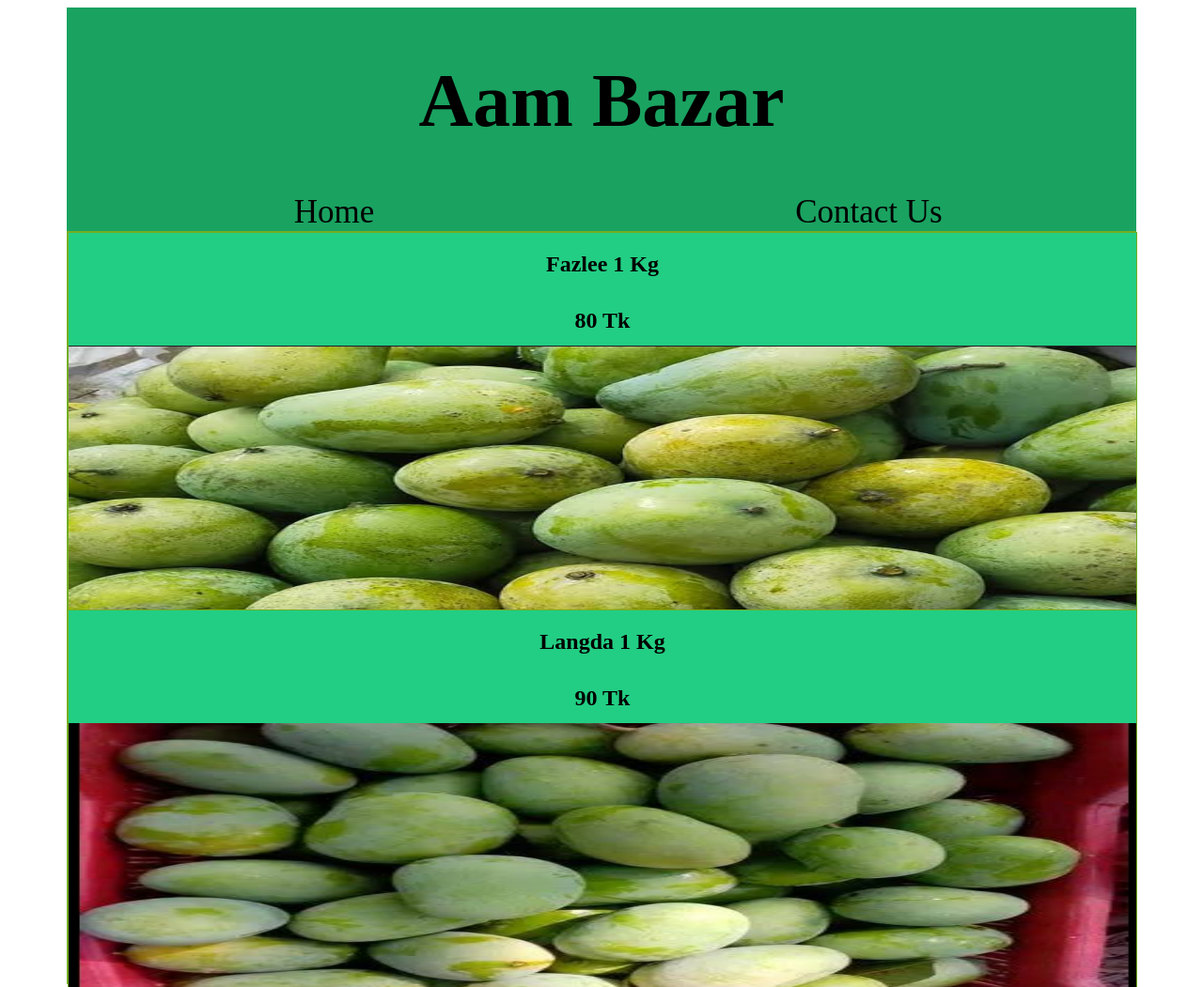
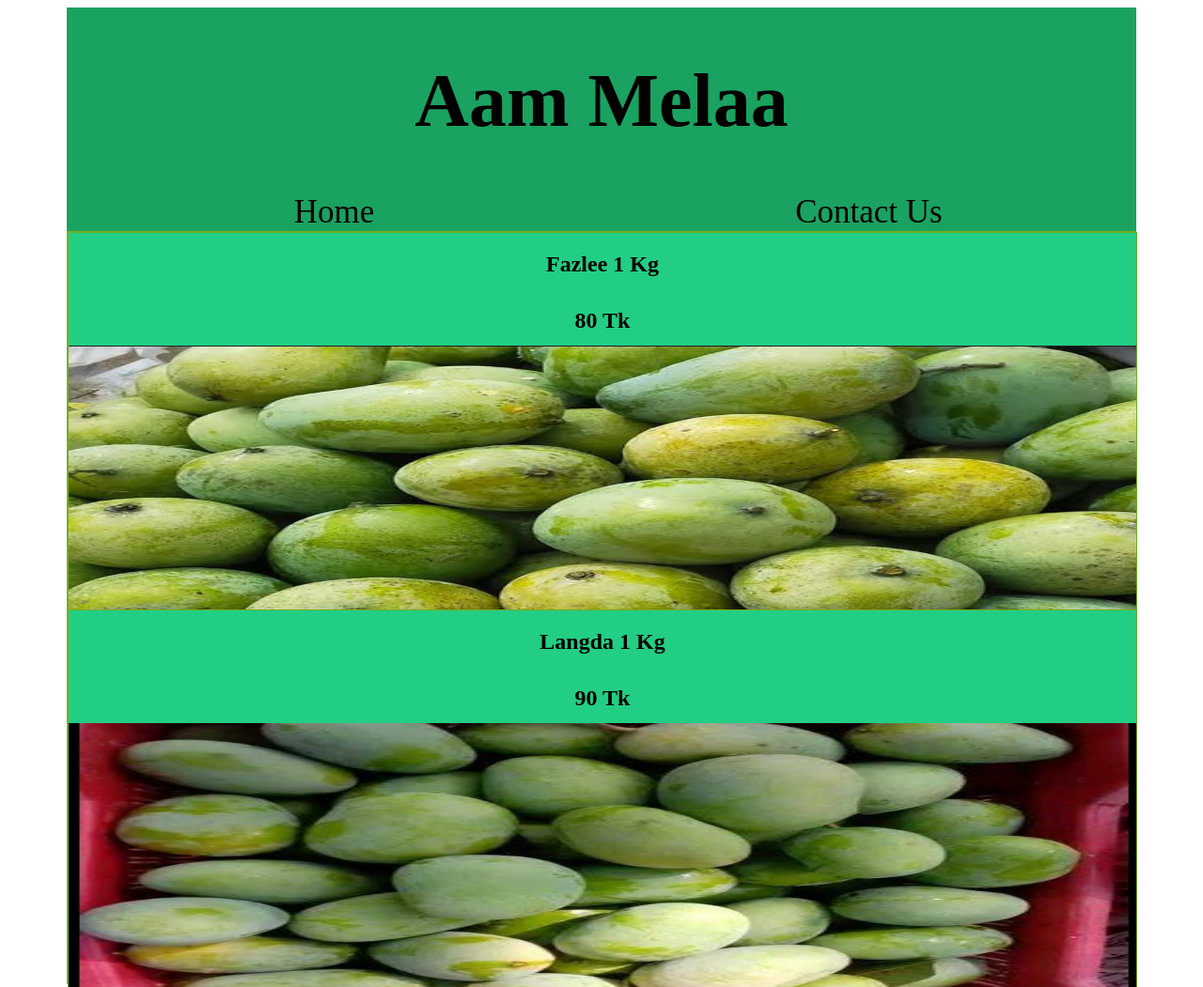
Before and after one commit to ecommerce1021101/Aam-Melaa, a plain HTML site: page index.html in a window 1280 px wide. Shown: the top 1051 px of the page at 94% size. Drawn offline with Linux system fonts and the light colour scheme.

Commit message:
index.html

```diff
--- a/index.html
+++ b/index.html
@@ -81,7 +81,7 @@ background-color:#22CE83;
 
 	<body>
           <div id="example7">
-        <h1>Aam Bazar</h1>
+        <h1>Aam Melaa</h1>
      </div>
 
 
```
